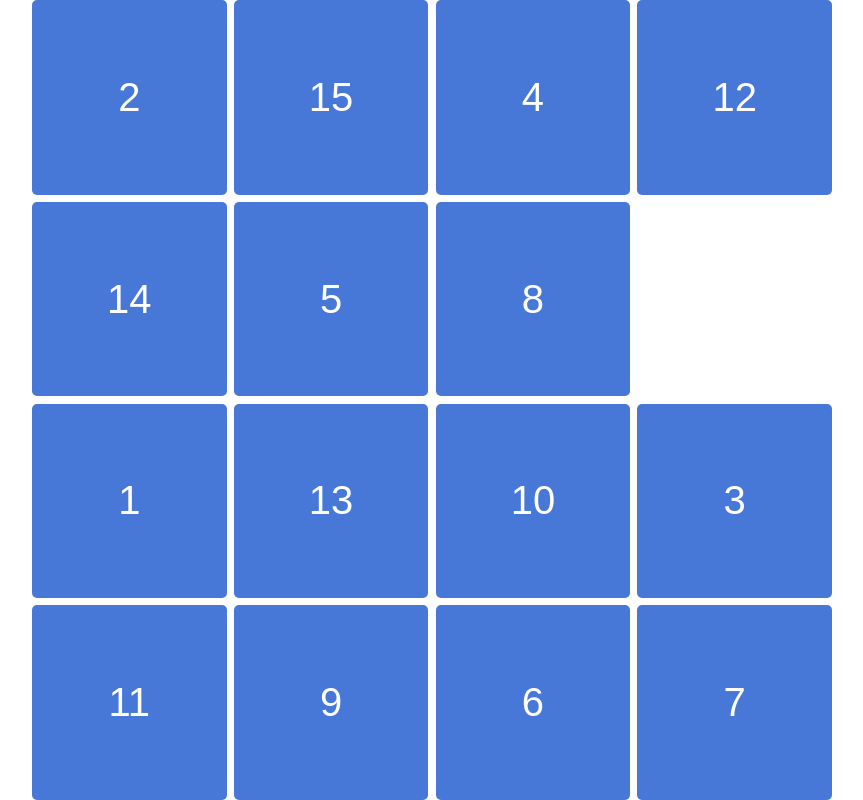
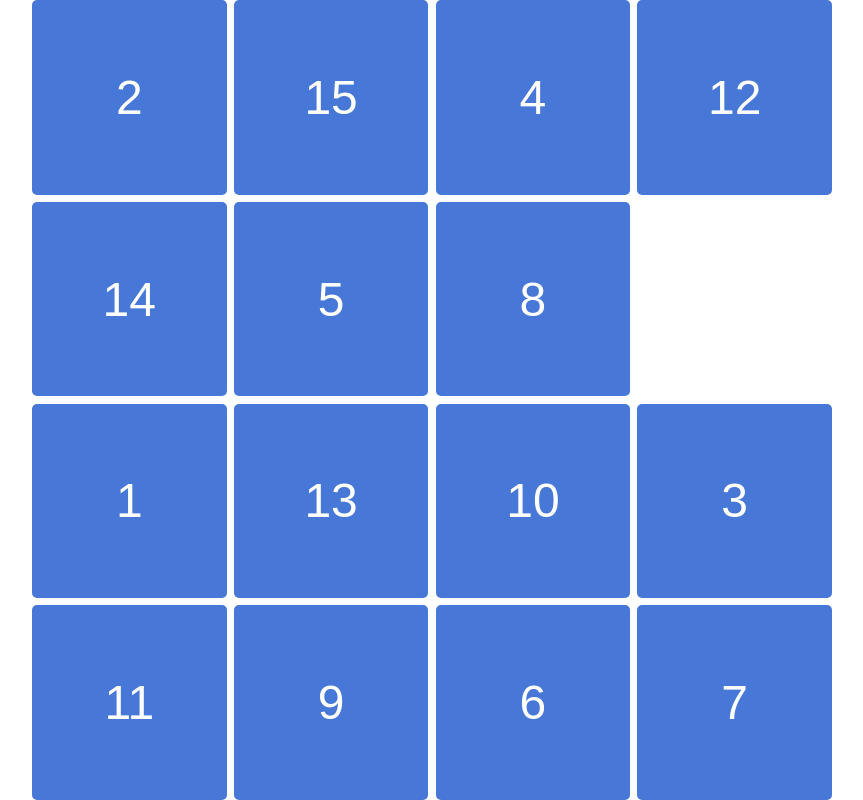
Before and after one commit to y2k/y2k.github.io, a plain HTML site: page tag_game/index.html in a window 1280 px wide. Shown: the whole page, without its empty margins (208-1071 px from the left). Drawn offline with Linux system fonts and the light colour scheme.

Commit message:
Update y2khub/tag_game

```diff
--- a/tag_game/css/style.css
+++ b/tag_game/css/style.css
@@ -44,7 +44,7 @@ body {
     border-radius: 5px;
     border: 0;
     color: var(--color-white);
-    font-size: 5vmin;
+    font-size: 6vmin;
     position: relative;
     animation-fill-mode: none;
 }
```
